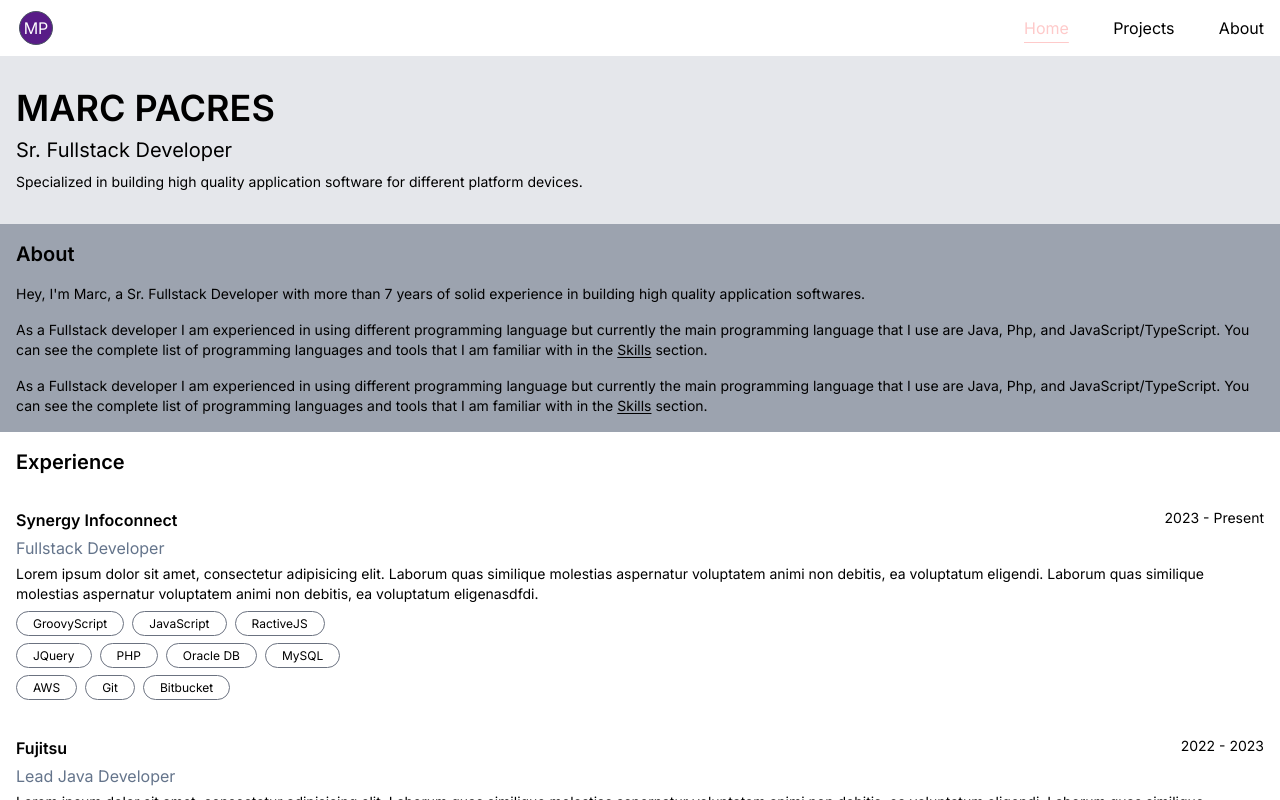
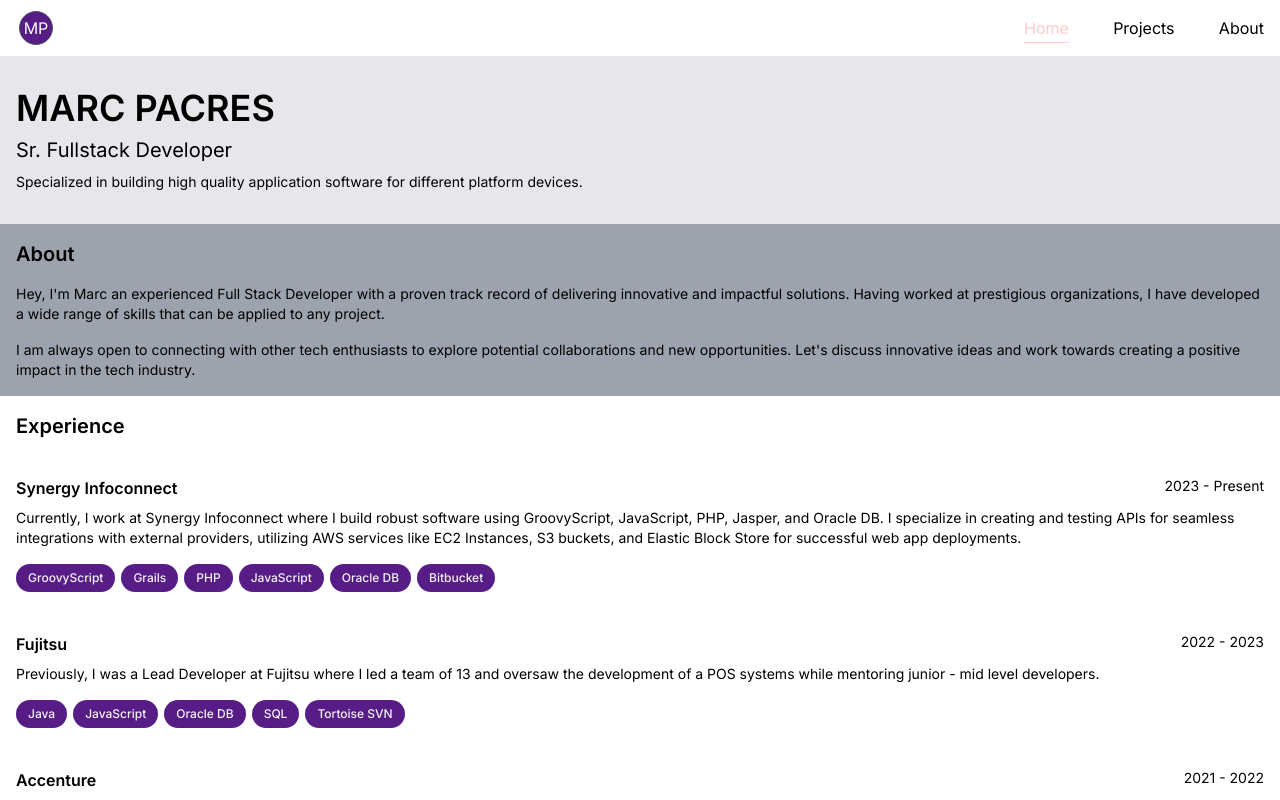
Before and after one commit to MPacres/marc-profile, a Next.js app: page / in a window 1280 px wide. Built offline with nearby package versions, Linux system fonts and the light colour scheme.

Commit message:
experience details is now fetched in the json file

```diff
--- a/components/About.jsx
+++ b/components/About.jsx
@@ -5,22 +5,12 @@
     <section className="bg-gray-400">
       <div className="md:container mx-auto flex flex-col py-4 px-4">
         <h2 className="text-xl font-semibold">About</h2>
-        <div className="pt-4 text-sm">
+        <div className="pt-4 text-sm space-y-4">
         <p>
-          Hey, I&apos;m Marc, a Sr. Fullstack Developer with more than 7 years of
-          solid experience in building high quality application softwares.
+          Hey, I&apos;m Marc an experienced Full Stack Developer with a proven track record of delivering innovative and impactful solutions. Having worked at prestigious organizations, I have developed a wide range of skills that can be applied to any project.
         </p>
-        <p className="pt-4">
-          As a Fullstack developer I am experienced in using different
-          programming language but currently the main programming language that
-          I use are Java, Php, and JavaScript/TypeScript. You can see the complete list of programming languages and tools that I am familiar with in the <a href = "#" className="underline underline-offset-2">Skills</a> section.
-        </p>
+        <p>I am always open to connecting with other tech enthusiasts to explore potential collaborations and new opportunities. Let's discuss innovative ideas and work towards creating a positive impact in the tech industry.</p>
 
-        <p className="pt-4">
-          As a Fullstack developer I am experienced in using different
-          programming language but currently the main programming language that
-          I use are Java, Php, and JavaScript/TypeScript. You can see the complete list of programming languages and tools that I am familiar with in the <a href = "#" className="underline underline-offset-2">Skills</a> section.
-        </p>
         </div>
       </div>
     </section>
--- a/components/Experience.jsx
+++ b/components/Experience.jsx
@@ -1,20 +1,92 @@
-import React from "react";
-import Synergy from "./Experience/Synergy";
-import Fujitsu from "./Experience/Fujitsu";
-import Accenture from "./Experience/Accenture";
-import Novaware from "./Experience/Novaware";
+"use client"
+import React, { useEffect, useState } from "react";
+
+import Card from "./Experience/Card";
+
 
 
 
 const Experience = () => {
+
+  const [jsonData, setJsonData] = useState(null);
+
+  useEffect(() => {
+    // Fetch the JSON data and set it in the state
+    fetch('./companyList.json')
+        .then((response) => response.json())
+        .then((data) => setJsonData(data))
+        .catch((error) => console.error('Error fetching JSON data:', error));
+}, []);
+
+
+
+
+  const data = [
+    { key : 1, name:'PHP'},
+    { key : 2, name:'JavaScript'},
+    { key : 3, name:'Java'},
+    { key : 4, name:'C++'},
+    { key : 5, name:'jQuery'},
+    { key : 6, name:'MySQL'},
+    { key : 7, name:'Oracle DB'},
+    { key : 8, name:'Tortoise SVN'},
+    { key : 9, name:'Android Studio'},
+    { key : 10, name:'QT Creator'},
+    { key : 11, name:'CodeIgniter'}
+];
+
+const novaDescription =  `Lorem ipsum dolor sit amet, consectetur adipisicing elit. Laborum
+                            quas similique molestias aspernatur voluptatem animi non debitis, ea
+                            voluptatum eligendi. Laborum quas similique molestias aspernatur
+                            voluptatem animi non debitis, ea voluptatum eligenasdfdi.`;
+
+const novaWare = {
+            data : [
+              { key : 1, name:'PHP'},
+              { key : 2, name:'JavaScript'},
+              { key : 3, name:'Java'},
+              { key : 4, name:'C++'},
+              { key : 5, name:'jQuery'},
+              { key : 6, name:'MySQL'},
+              { key : 7, name:'Oracle DB'},
+              { key : 8, name:'Tortoise SVN'},
+              { key : 9, name:'Android Studio'},
+              { key : 10, name:'QT Creator'},
+              { key : 11, name:'CodeIgniter'}
+          ],
+          company_name : 'Novaware Systems Inc.',
+          year_of_service : '2016 - 2021',
+          description : [novaDescription]
+  }
+
+  const description = [novaDescription];
+  let tempJSON;
+
+
   return (
     <section>
     <div className="p-4 space-y-8">
       <h2 className=" text-xl font-semibold">Experience</h2>
-      <Synergy/>
-      <Fujitsu/>
-      <Accenture/>
-      <Novaware/>
+
+
+      {jsonData !== null ? (
+        jsonData.map((item,index) => (
+          // <span key={index}>{item.company_name}</span>
+
+          <Card
+          data ={item.skills}
+          company_name = {item.company_name}
+          year_of_service={item.year_of_service}
+          description = {item.description}
+          key = {index}
+        />
+        ))
+
+      ):''}
+
+
+
+
     <div>
     <a href= "#" className="underline underline-offset-4 text-lg">View Full Résumé</a>
     </div>
--- /dev/null
+++ b/components/Experience/Card.jsx
@@ -0,0 +1,32 @@
+import React from 'react'
+import Pills from '../common/Pills'
+
+const Card = ({company_name,data,year_of_service,job_title,description}) => {
+
+  return (
+    <div className="py-1 grid grid-flow-row gap-1">
+    <div className="grid grid-flow-col justify-between">
+      <h3 className="font-semibold">{company_name}</h3>
+      <h5 className="text-sm">{year_of_service}</h5>
+    </div>
+    <h4 className="text-slate-500">{job_title}</h4>
+
+    {description.map((item,index) => (
+        <p className="text-sm" key = {index}>
+            {item}
+        </p>
+    ))}
+
+
+    <div className="space-y-1">
+      <div className="pt-1 text-xs space-x-2">
+
+        <Pills data={data}/>
+
+      </div>
+    </div>
+  </div>
+  )
+}
+
+export default Card
--- a/components/common/Pills.jsx
+++ b/components/common/Pills.jsx
@@ -5,7 +5,7 @@
  const dataArr = props.data;
 
   return (
-    <ul className="mt-2 flex flex-wrap" aria-label="Technologies used">
+    <ul className="flex flex-wrap" aria-label="Technologies used">
         {
             dataArr.map((item,index) => (
                 <li className="mr-1.5 mt-2" key = {index}>
--- /dev/null
+++ b/public/companyList.json
@@ -0,0 +1,158 @@
+[
+    {
+      "company_name": "Synergy Infoconnect",
+      "year_of_service": "2023 - Present",
+      "job_title": "Fullstack Developer",
+      "description": [
+        "Currently, I work at Synergy Infoconnect where I build robust software using GroovyScript, JavaScript, PHP, Jasper, and Oracle DB. I specialize in creating and testing APIs for seamless integrations with external providers, utilizing AWS services like EC2 Instances, S3 buckets, and Elastic Block Store for successful web app deployments."
+      ],
+      "skills": [
+        {
+          "key": "1",
+          "name": "GroovyScript"
+        },
+        {
+          "key": "2",
+          "name": "Grails"
+        },
+        {
+          "key": "3",
+          "name": "PHP"
+        },
+        {
+          "key": "4",
+          "name": "JavaScript"
+        },
+        {
+          "key": "5",
+          "name": "Oracle DB"
+        },
+        {
+          "key": "6",
+          "name": "Bitbucket"
+        }
+      ]
+    },
+    {
+      "company_name": "Fujitsu",
+      "year_of_service": "2022 - 2023",
+      "job_title": "Lead Developer",
+      "description": [
+        "Previously, I was a Lead Developer at Fujitsu where I led a team of 13 and oversaw the development of a POS systems while mentoring junior - mid level developers. "
+      ],
+      "skills": [
+        {
+          "key": "1",
+          "name": "Java"
+        },
+        {
+          "key": "2",
+          "name": "JavaScript"
+        },
+        {
+          "key": "3",
+          "name": "Oracle DB"
+        },
+        {
+          "key": "4",
+          "name": "SQL"
+        },
+        {
+          "key": "5",
+          "name": "Tortoise SVN"
+        }
+      ]
+    },
+    {
+      "company_name": "Accenture",
+      "year_of_service": "2021 - 2022",
+      "job_title": "Software Engineer",
+      "description": [
+        "At Accenture, I began as a Software Engineer and progressed to Senior Software Engineer, focusing on UI extension development, coding standards, and process documentation."
+      ],
+      "skills": [
+        {
+          "key": "1",
+          "name": "GroovyScript"
+        },
+        {
+          "key": "2",
+          "name": "JavaScript"
+        },
+        {
+          "key": "3",
+          "name": "Java"
+        },
+        {
+          "key": "4",
+          "name": "JQuery"
+        },
+        {
+          "key": "5",
+          "name": "Azure DevOps"
+        },
+        {
+          "key": "6",
+          "name": "Oracle DB"
+        },
+        {
+          "key": "7",
+          "name": "Asset Suite 9"
+        }
+      ]
+    },
+    {
+      "company_name": "Novaware Systems Inc.",
+      "year_of_service": "2016 - 2021",
+      "job_title": "Software Engineer",
+      "description": [
+        "My journey started at Novaware Systems as a Software Developer where I built various applications, integrated open-source libraries, and improved team efficiency."
+      ],
+      "skills": [
+        {
+          "key": "1",
+          "name": "PHP"
+        },
+        {
+          "key": "2",
+          "name": "JavaScript"
+        },
+        {
+          "key": "3",
+          "name": "Java"
+        },
+        {
+          "key": "4",
+          "name": "JQuery"
+        },
+        {
+          "key": "5",
+          "name": "C++"
+        },
+        {
+          "key": "6",
+          "name": "MySQL"
+        },
+        {
+          "key": "7",
+          "name": "Oracle DB"
+        },
+        {
+          "key": "8",
+          "name": "Tortoise SVN"
+        },
+        {
+          "key": "9",
+          "name": "Android Studio"
+        },
+        {
+          "key": "10",
+          "name": "QTCreator"
+        },
+        {
+          "key": "11",
+          "name": "CodeIgniter"
+        }
+      ]
+    }
+  ]
```
